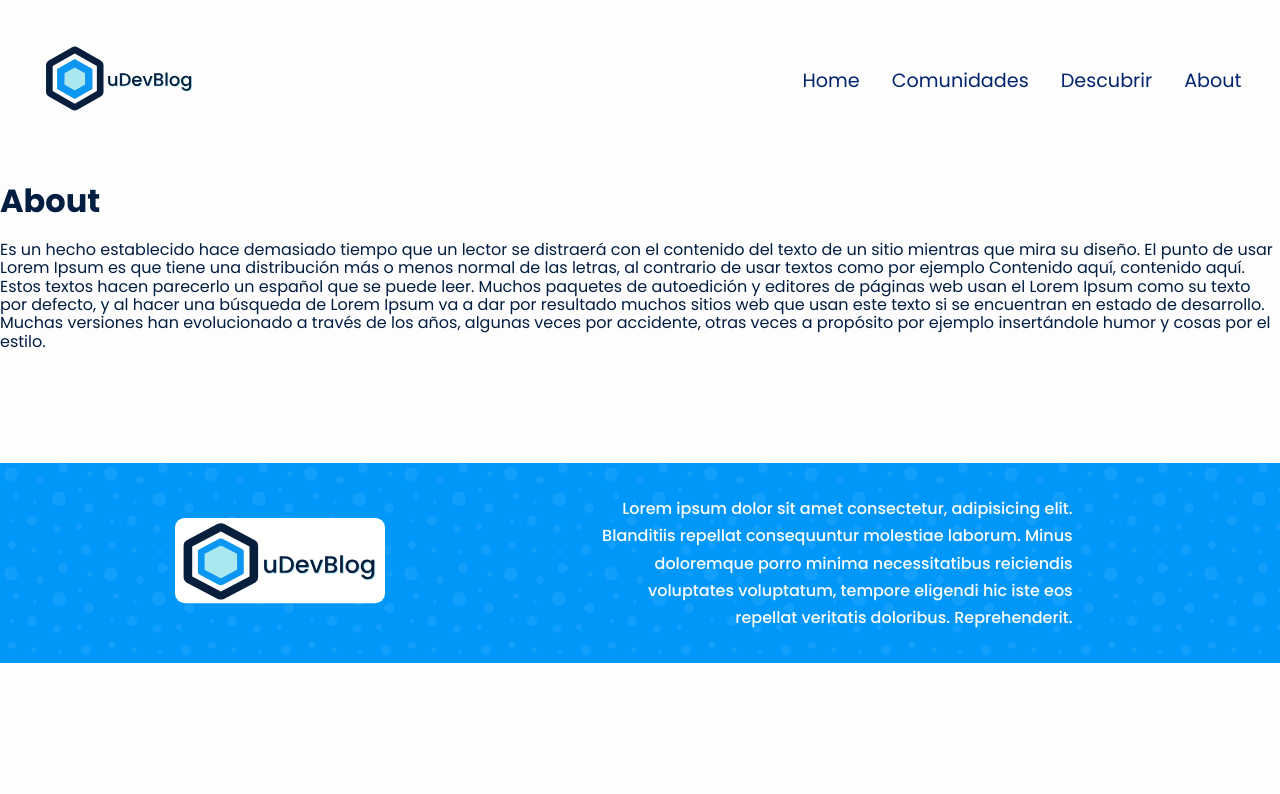
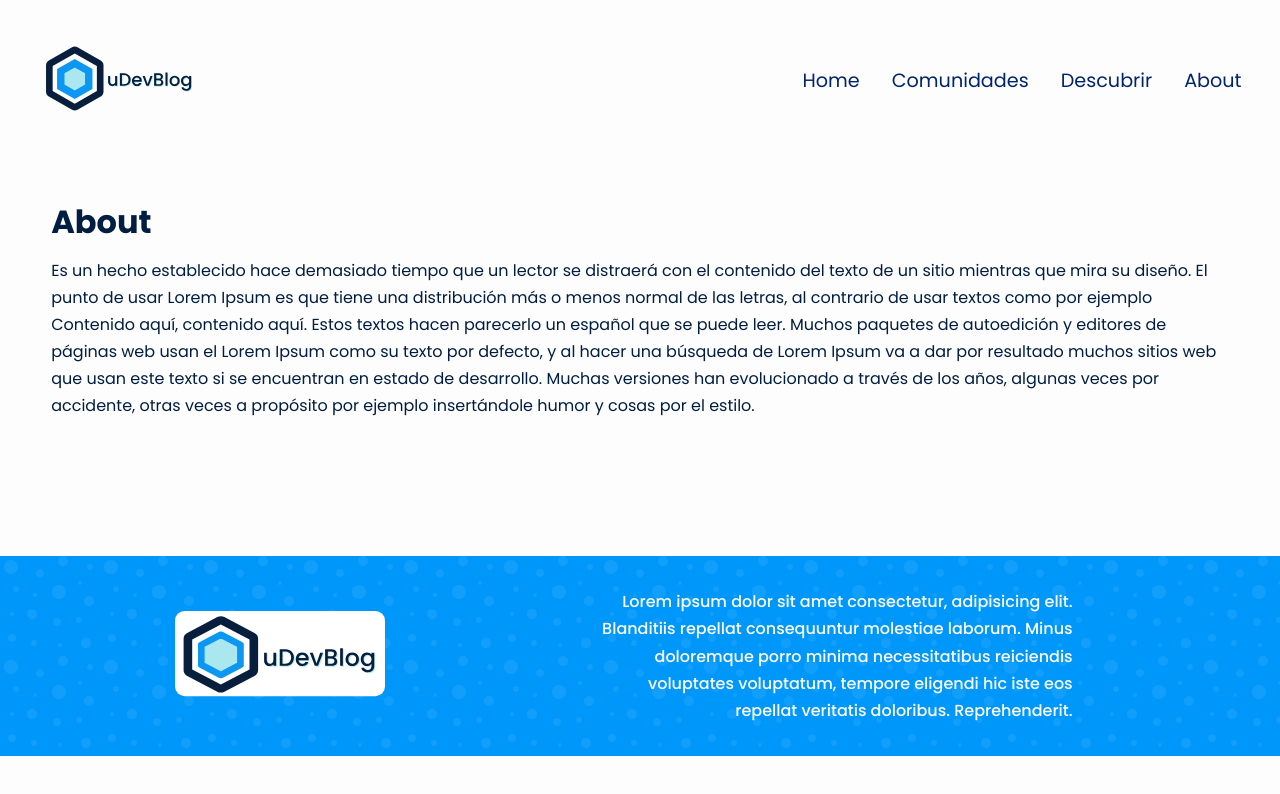
Before and after one commit to mrLuisFer/uDevBlog, a React (Create React App) app: page /About in a window 1280 px wide. Shown: the top 794 px of the page. Built offline with nearby package versions, Linux system fonts and the light colour scheme.

Commit message:
Le di estilos al AboutText

```diff
--- a/src/components/About/AboutText.jsx
+++ b/src/components/About/AboutText.jsx
@@ -7,8 +7,8 @@ const AboutText = () => {
     return (
         <>
             <div className={fadeIn + 'AboutText'}>
-                <h1 className='AboutText__title'>About</h1>
-                <p className="AboutText__p">Es un hecho establecido hace demasiado tiempo que un lector se distraerá con el contenido del texto de un sitio mientras que mira su diseño. El punto de usar Lorem Ipsum es que tiene una distribución más o menos normal de las letras, al contrario de usar textos como por ejemplo Contenido aquí, contenido aquí. Estos textos hacen parecerlo un español que se puede leer. Muchos paquetes de autoedición y editores de páginas web usan el Lorem Ipsum como su texto por defecto, y al hacer una búsqueda de Lorem Ipsum va a dar por resultado muchos sitios web que usan este texto si se encuentran en estado de desarrollo. Muchas versiones han evolucionado a través de los años, algunas veces por accidente, otras veces a propósito por ejemplo insertándole humor y cosas por el estilo.</p>
+                <h1>About</h1>
+                <p>Es un hecho establecido hace demasiado tiempo que un lector se distraerá con el contenido del texto de un sitio mientras que mira su diseño. El punto de usar Lorem Ipsum es que tiene una distribución más o menos normal de las letras, al contrario de usar textos como por ejemplo Contenido aquí, contenido aquí. Estos textos hacen parecerlo un español que se puede leer. Muchos paquetes de autoedición y editores de páginas web usan el Lorem Ipsum como su texto por defecto, y al hacer una búsqueda de Lorem Ipsum va a dar por resultado muchos sitios web que usan este texto si se encuentran en estado de desarrollo. Muchas versiones han evolucionado a través de los años, algunas veces por accidente, otras veces a propósito por ejemplo insertándole humor y cosas por el estilo.</p>
             </div>
         </>
     )
--- /dev/null
+++ b/src/components/About/AboutText.scss
@@ -0,0 +1,11 @@
+.AboutText{
+    text-align: center;
+    padding: 3% 6%;
+    line-height: 1.6875rem;
+
+     @media (min-width: $large) {
+    padding: 2% 4%;
+    text-align: left;
+  }
+
+}
--- a/src/components/_index.scss
+++ b/src/components/_index.scss
@@ -11,3 +11,4 @@
 @import './HeaderDesktop/HeaderDesktop.scss';
 @import './SideBar/SideBar.scss';
 @import './YtCard/YtCard.scss';
+@import './About/AboutText.scss'
```
Also changed, not shown: 1 other file (tests, documents, lock files or other folders).
